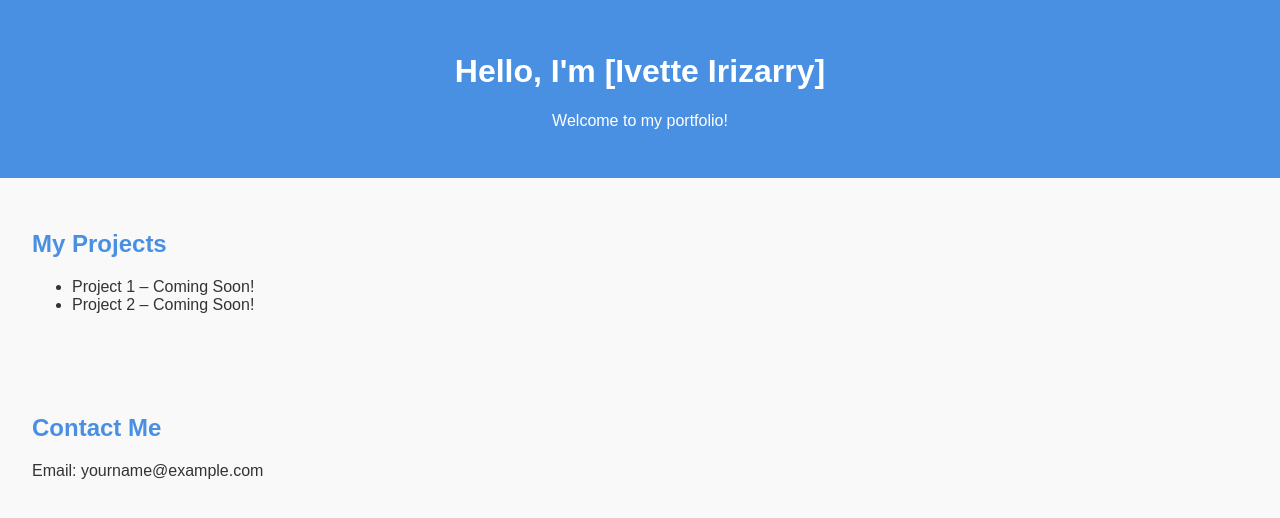
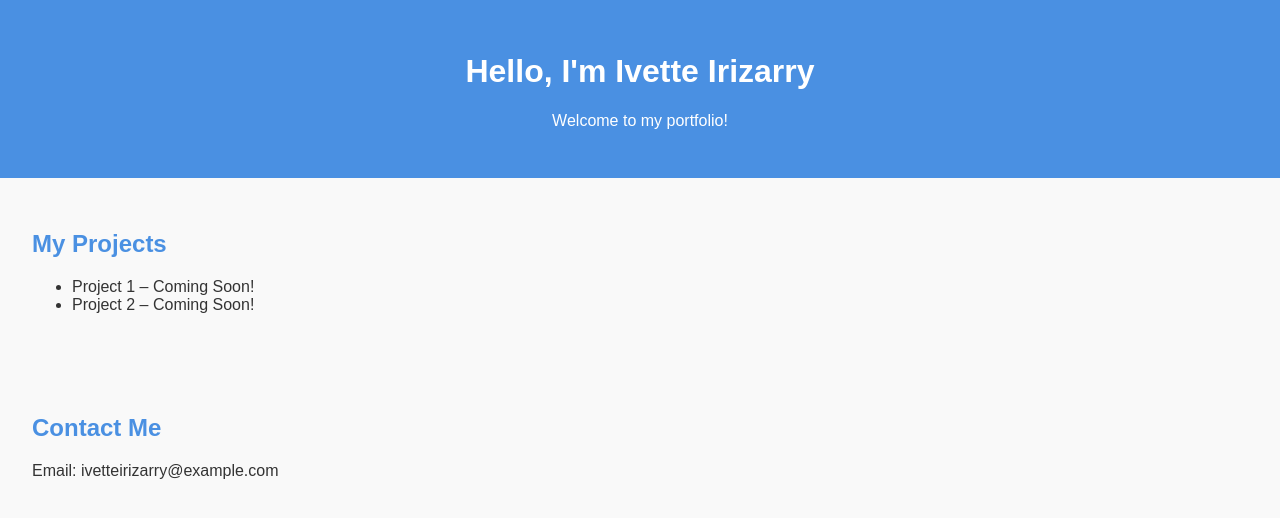
Before and after one commit to IIrizarry197/my-portfolio, a plain HTML site: page index.html in a window 1280 px wide. Drawn offline with Linux system fonts and the light colour scheme.

Commit message:
Update index.html
took brackets off my name added my name to email example

```diff
--- a/index.html
+++ b/index.html
@@ -8,7 +8,7 @@
 </head>
 <body>
   <header>
-    <h1>Hello, I'm [Ivette Irizarry]</h1>
+    <h1>Hello, I'm Ivette Irizarry</h1>
     <p>Welcome to my portfolio!</p>
   </header>
 
@@ -22,7 +22,7 @@
 
   <section id="contact">
     <h2>Contact Me</h2>
-    <p>Email: yourname@example.com</p>
+    <p>Email: ivetteirizarry@example.com</p>
   </section>
 
   <script src="script.js"></script>
```
